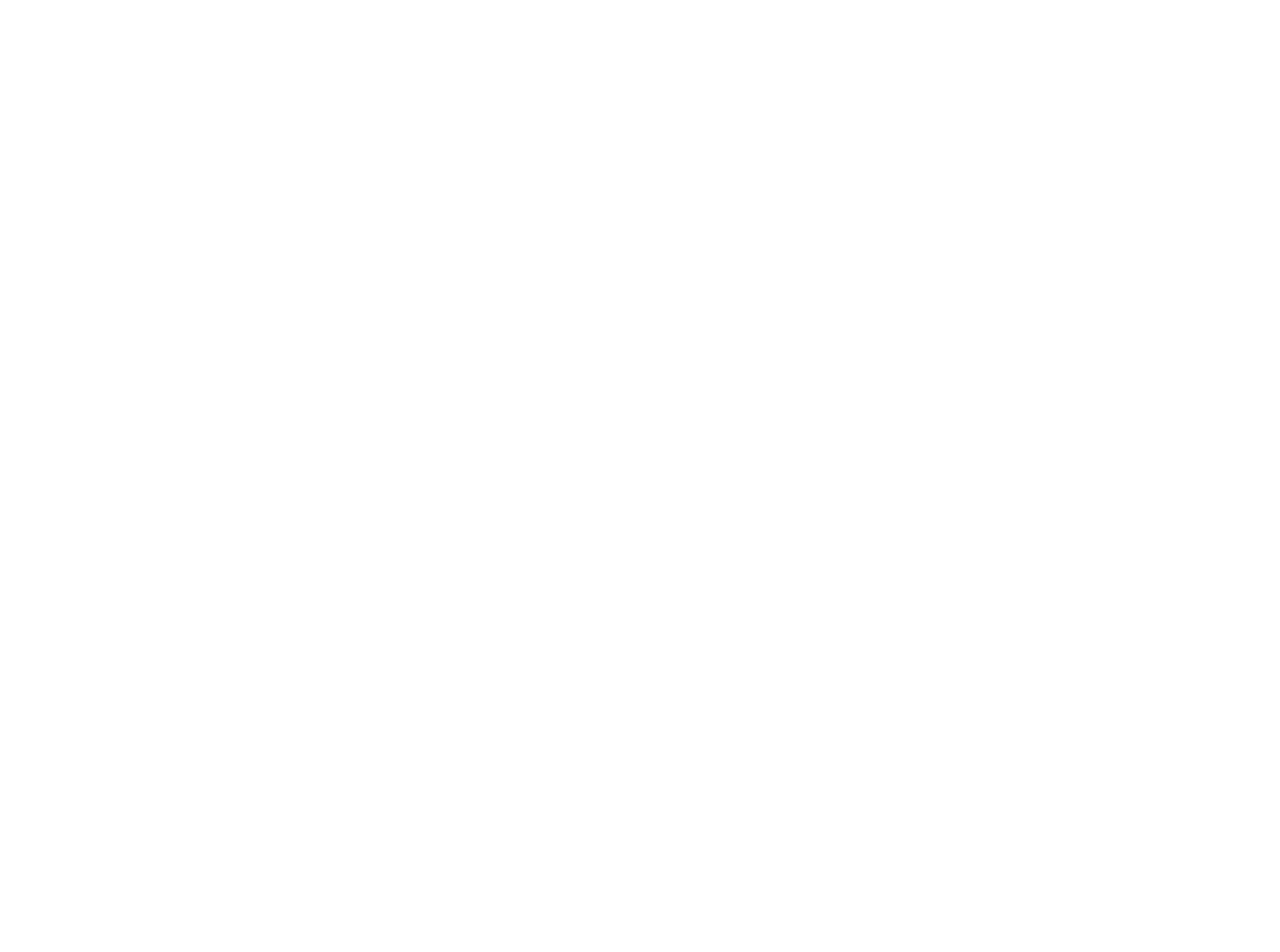
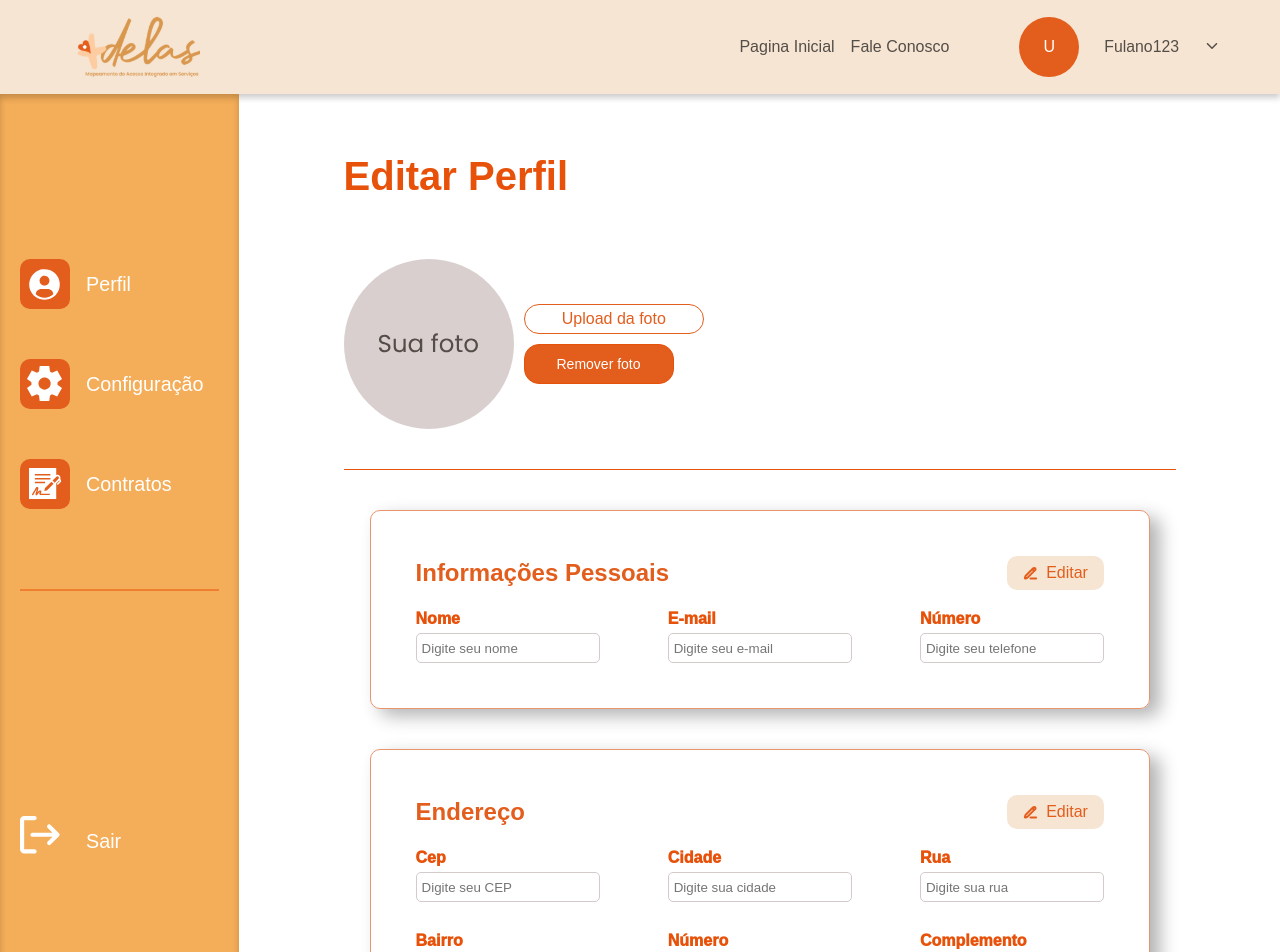
Before and after one commit to maisDelas/projeto-start-web, a React (Vite) app: page /PerfilUser in a window 1280 px wide. Before the commit this address had no page. Shown: the top 952 px of the page. Before the commit the page ends 800 px from the top, so only its background shows below. Built offline with nearby package versions, Linux system fonts and the light colour scheme.

Commit message:
subindo tela de Perfil User

```diff
--- a/src/App.jsx
+++ b/src/App.jsx
@@ -4,6 +4,7 @@
 import Cards from 'pages/mapeamento/Cards'
 import Trilha from 'pages/trilha/Trilha'
 import Perfil from 'pages/perfil/Perfil'
+import PerfilUser from 'pages/perfilUser/PerfilUser'
 import ConteudoTrilha1 from './pages/trilha/TrilhaConteudo1'
 import ConteudoTrilha2 from 'pages/trilha/TrilhaConteudo2'
 import Dados from 'pages/dados/Dados'
@@ -32,6 +33,7 @@
         <Route path="/C" element={<Cards />} />
 
         <Route path="/Perfil" element={< Perfil />} />
+        <Route path="/PerfilUser" element={< PerfilUser />} />
         <Route path="/Trilha" element={<Trilha />} />
         <Route path="/ConteudoTrilha1" element={<ConteudoTrilha1 />} />
         <Route path="/ConteudoTrilha2" element={<ConteudoTrilha2 />} />
--- /dev/null
+++ b/src/Components/sidebarUser.jsx/SidebarUser.jsx
@@ -0,0 +1,30 @@
+
+import IconPerfil from 'imagesTrilha/iconPerfilT.svg'
+
+import IconContract from 'imagesTrilha/iconContract.svg'
+import IconConfig from 'imagesTrilha/iconConfigT.svg'
+import IconOut from 'imagesTrilha/Out.svg'
+import {SideBarStyle}  from 'Components/sidebar/Sidebar.styles.js'
+
+function SideBar2() {
+
+    return (
+
+        <SideBarStyle>
+            <ul>
+                <li><img src={IconPerfil}></img> <a href="/Perfil">Perfil</a></li>
+
+                <li><img src={IconConfig}></img> <a href="/Configuracao">Configuração</a></li>
+                <li><img src={IconContract}></img> <a href="/Contratos">Contratos</a></li>
+            </ul>
+
+            <hr class="linha"></hr>
+
+            <ul>
+                <li><img src={IconOut}></img> <a href="">Sair</a></li>
+            </ul>
+        </SideBarStyle>
+    )
+}
+
+export default SideBar2;
--- a/src/pages/perfil/Perfil.jsx
+++ b/src/pages/perfil/Perfil.jsx
@@ -12,7 +12,7 @@
 
 
 
-function Perfil() {
+function Perfil2() {
   const navigation = useNavigate()
 
   return (
@@ -189,4 +189,4 @@
   );
 }
 
-export default Perfil;
+export default Perfil2;
--- /dev/null
+++ b/src/pages/perfilUser/PerfilUser.jsx
@@ -0,0 +1,110 @@
+import * as S from "pages/perfil/Perfil.styles.js";
+
+import mulherIcon from "/src/assets/Sua foto.svg";
+
+import canetaIcon from "../../assets/caneta.svg";
+
+import { useNavigate } from "react-router-dom";
+import SideBarStyle from "Components/sidebarUser.jsx/SidebarUser.jsx";
+import NavU from "Components/navbar/Nav.usuario";
+
+function Perfil2() {
+  const navigation = useNavigate();
+
+  return (
+    <S.Perfil>
+      <NavU />
+      <S.Container>
+        <SideBarStyle />
+        <S.PerfilPrincipal>
+          <S.SegundoPerfil>
+            <h2>Editar Perfil</h2>
+            <S.Foto>
+              <img className="perfil-img" src={mulherIcon} alt="mulherIcon" />
+              <S.ButtonGrupo>
+                <div>
+                  <label htmlFor="files">Upload da foto</label>
+                  <input id="files" type="file" />
+                </div>
+                <button type="submit">Remover foto</button>
+              </S.ButtonGrupo>
+            </S.Foto>
+            <div className="separador"></div>
+          </S.SegundoPerfil>
+
+          <S.Card>
+            <S.Editagem>
+              <h2>Informações Pessoais</h2>
+              <S.ButtonEdit>
+                <img src={canetaIcon} alt="caneta" />
+                Editar
+              </S.ButtonEdit>
+            </S.Editagem>
+            <S.Editagem>
+              <div className="coluna">
+                <p>Nome</p>
+                <input type="text" placeholder="Digite seu nome" />
+              </div>
+              <div className="coluna">
+                <p>E-mail</p>
+                <input type="email" placeholder="Digite seu e-mail" />
+              </div>
+              <div className="coluna">
+                <p>Número</p>
+                <input type="tel" placeholder="Digite seu telefone" />
+              </div>
+            </S.Editagem>
+          </S.Card>
+
+          <S.Card>
+            <S.Editagem>
+              <h2>Endereço</h2>
+              <S.ButtonEdit>
+                <img src={canetaIcon} alt="caneta" />
+                Editar
+              </S.ButtonEdit>
+            </S.Editagem>
+            <S.Editagem>
+              <div className="coluna">
+                <div>
+                  <p>Cep</p>
+                  <input type="text" placeholder="Digite seu CEP" />
+                </div>
+                <div>
+                  <p>Bairro</p>
+                  <input type="text" placeholder="Digite seu bairro" />
+                </div>
+              </div>
+
+              <div className="coluna">
+                <div>
+                  <p>Cidade</p>
+                  <input type="text" placeholder="Digite sua cidade" />
+                </div>
+                <div>
+                  <p>Número</p>
+                  <input type="text" placeholder="Digite o número" />
+                </div>
+              </div>
+
+              <div className="coluna">
+                <div>
+                  <p>Rua</p>
+                  <input type="text" placeholder="Digite sua rua" />
+                </div>
+                <div>
+                  <p>Complemento</p>
+                  <input type="text" placeholder="Digite o complemento" />
+                </div>
+              </div>
+            </S.Editagem>
+          </S.Card>
+
+          <button type="submit">Salvar alterações</button>
+        </S.PerfilPrincipal>
+      </S.Container>
+    </S.Perfil>
+  );
+}
+
+export default Perfil2;
```
Also changed, not shown: src/assets/Sua foto.svg (added).
